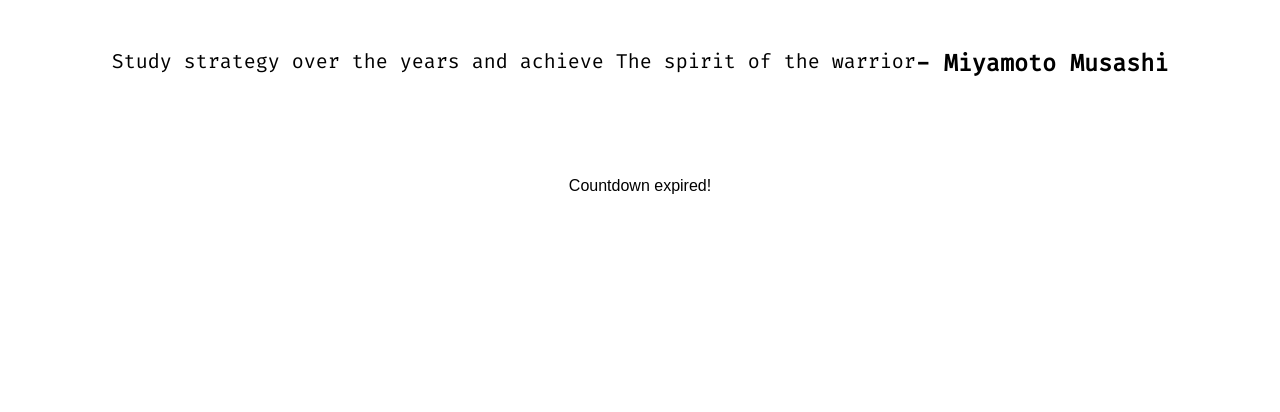
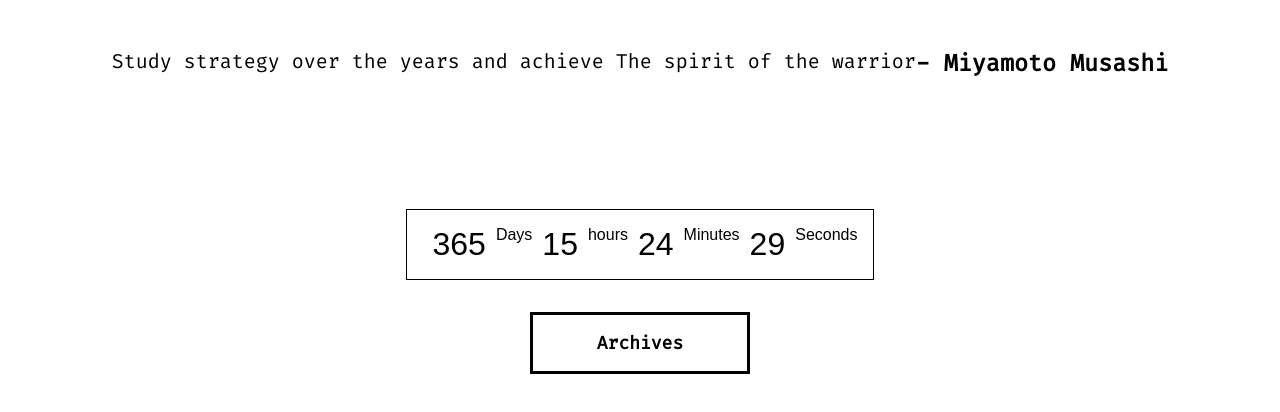
Before and after one commit to seacrozer/seacrozer.dev, a plain HTML site: page index.html in a window 1280 px wide. Drawn offline with Linux system fonts and the light colour scheme.

Commit message:
new year changes

```diff
--- a/index.css
+++ b/index.css
@@ -2,6 +2,31 @@
     padding: 0;
     margin: 0;
 }
+
+.menus {
+    display: flex;
+    justify-content: center;
+}
+.btn {
+    text-decoration: none;
+    color: #000;
+    position: relative;
+    padding: 1rem 4rem;
+    border: #000000 3px solid;
+    font-size: large;
+    font-weight: bold;
+    font-family: 'Fira Code';
+    cursor: pointer;
+    user-select: none;
+}
+
+
+
+.btn:active{
+    background-color: rgb(0, 0, 0);
+    color: #8df084;
+}
+
 
 .quotes{
     display: flex;
@@ -18,11 +43,15 @@ body {
 
 .countdown {
     margin-top: 50px;
+    display: flex;
+    justify-content: center;
 }
 
 #countdown-container {
     display: flex;
-    justify-content: center;
+    padding : 1rem;
+    margin: 2rem;
+    border: 1px black solid;
 }
 
 #countdown-container > div {
--- a/index.html
+++ b/index.html
@@ -17,12 +17,19 @@
         </div>
 
         <div class="countdown">
-            <div id="countdown-container">
+            <div id="countdown-container" class="time">
                 <div id="days">0</div><p> Days</p>
                 <div id="hours">0</div><p>hours</p>
                 <div id="minutes">0</div><p>Minutes</p>
                 <div id="seconds">0</div><p>Seconds</p>
             </div>
+
+        </div>
+
+        <div class="menus">
+            <a href="#" class="Archive btn">
+                Archives
+            </a>
         </div>
 
 
--- a/script.js
+++ b/script.js
@@ -1,23 +1,36 @@
-const targetDate = new Date("2024-1-1 00:00:00").getTime();
-
-console.log(targetDate);
+const targetDate = new Date("2025-1-1 00:00:00").getTime();
 
 const countdown = setInterval(function() {
     const currentDate = new Date().getTime();
     const timeRemaining = targetDate - currentDate;
 
+    createCountdown(timeRemaining , "time")
+
+}, 1000);
+
+function createCountdown(timeRemaining , id){
     const days = Math.floor(timeRemaining / (1000 * 60 * 60 * 24));
     const hours = Math.floor((timeRemaining % (1000 * 60 * 60 * 24)) / (1000 * 60 * 60));
     const minutes = Math.floor((timeRemaining % (1000 * 60 * 60)) / (1000 * 60));
     const seconds = Math.floor((timeRemaining % (1000 * 60)) / 1000);
 
-    document.getElementById("days").innerHTML = days;
-    document.getElementById("hours").innerHTML = hours;
-    document.getElementById("minutes").innerHTML = minutes;
-    document.getElementById("seconds").innerHTML = seconds;
+    changeHTMLDateContent(days , hours , minutes ,seconds , id);
+    checkTimeout(timeRemaining , id)
 
-    if (timeRemaining < 0) {
-        clearInterval(countdown);
-        document.getElementById("countdown-container").innerHTML = "Countdown expired!";
+}
+
+function changeHTMLDateContent(days , hours , minutes , seconds , id){
+    document.querySelector("."+ id + " > #days").innerHTML = days;
+    document.querySelector("."+ id + " > #hours").innerHTML = hours;
+    document.querySelector("."+ id + " > #minutes").innerHTML = minutes;
+    document.querySelector("."+ id + " > #seconds").innerHTML = seconds;
+
+
+}
+
+function checkTimeout(timeRemaining , id) {
+    if(timeRemaining < 0) {
+
+        document.getElementById(id).innerHTML = "Countdown expired!";
     }
-}, 1000);
+}
```
